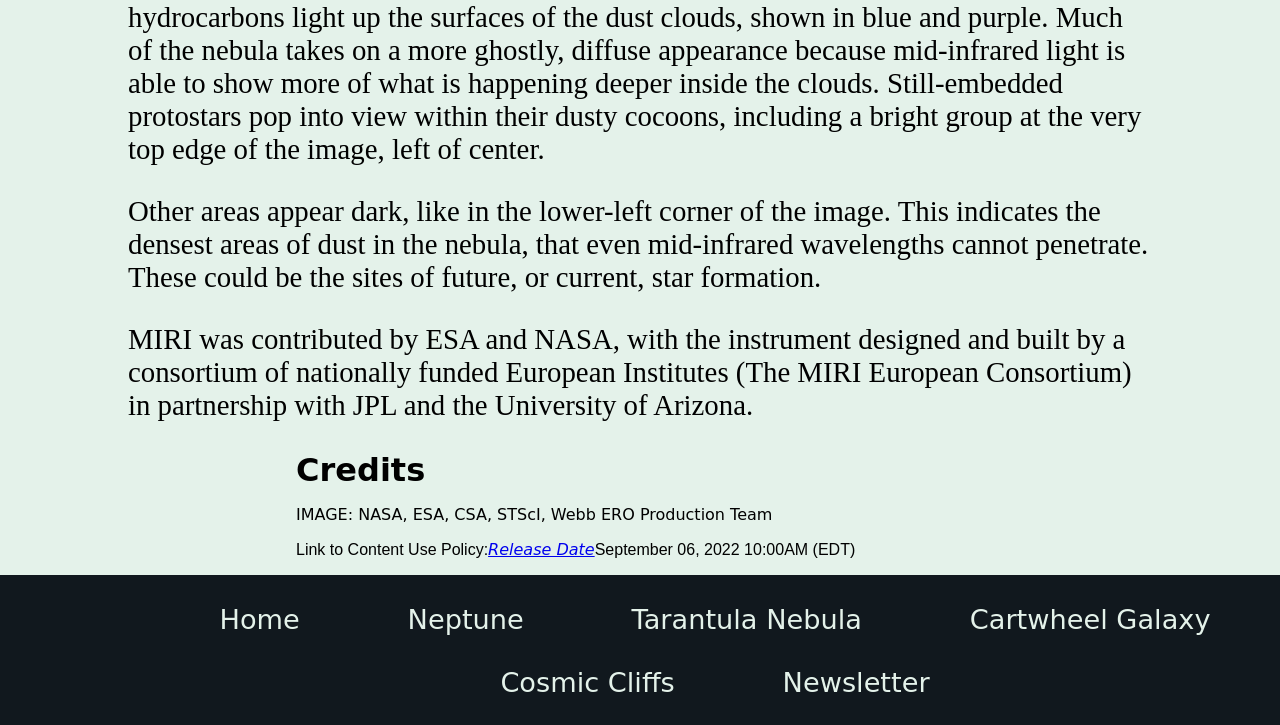
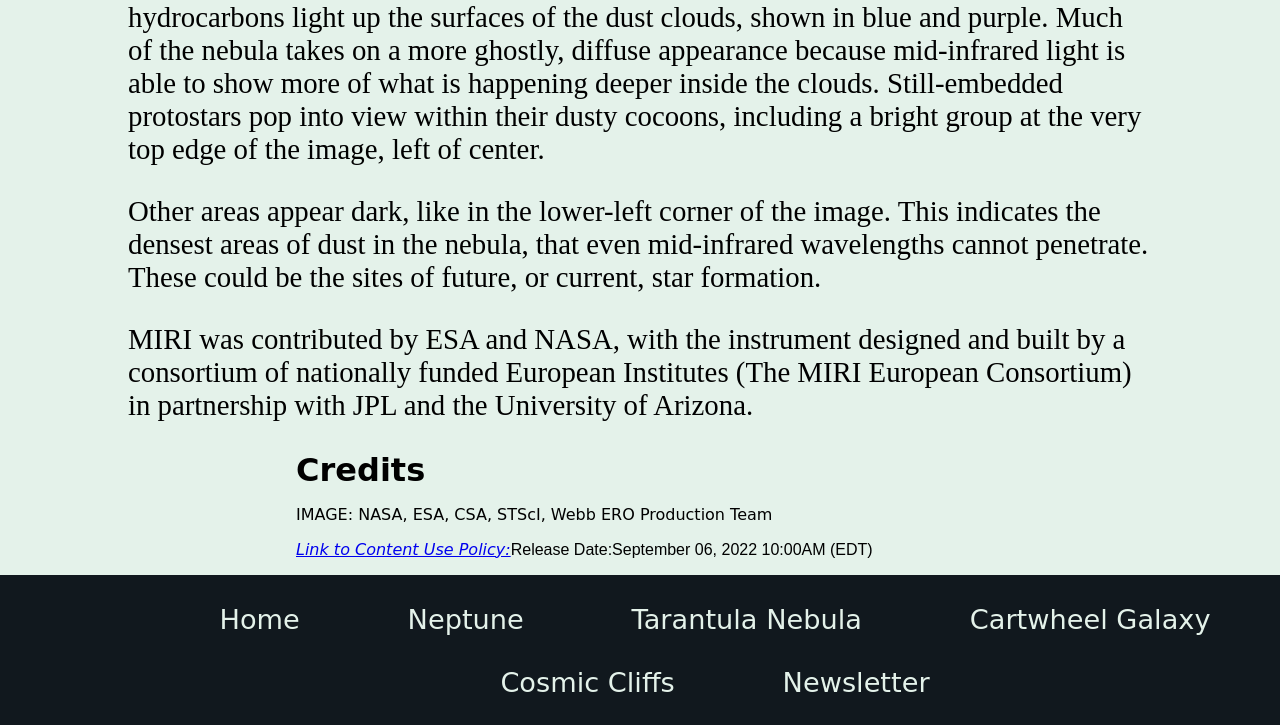
Before and after one commit to Dylandog5002/JamesWebbSpaceTelescope-, a plain HTML site: page TarantulaNebula.html in a window 1280 px wide. Shown: the part 751-1476 px from the top of the page. Drawn offline with Linux system fonts and the light colour scheme.

Commit message:
Update TarantulaNebula.html

```diff
--- a/TarantulaNebula.html
+++ b/TarantulaNebula.html
@@ -47,7 +47,7 @@
         <h1>Credits</h1>
 	    <p>IMAGE: NASA, ESA, CSA, STScI, Webb ERO Production Team</p>
     </blockquote>
-    <figcaption>Link to Content Use Policy:<cite><a href="https://webbtelescope.org/copyright">Release Date</a></cite>September 06, 2022 10:00AM (EDT)</figcaption>
+    <figcaption><cite><a href="https://webbtelescope.org/copyright">Link to Content Use Policy:</a></cite>Release Date:September 06, 2022 10:00AM (EDT)</figcaption>
 </figure>
 
 	</main>
```
